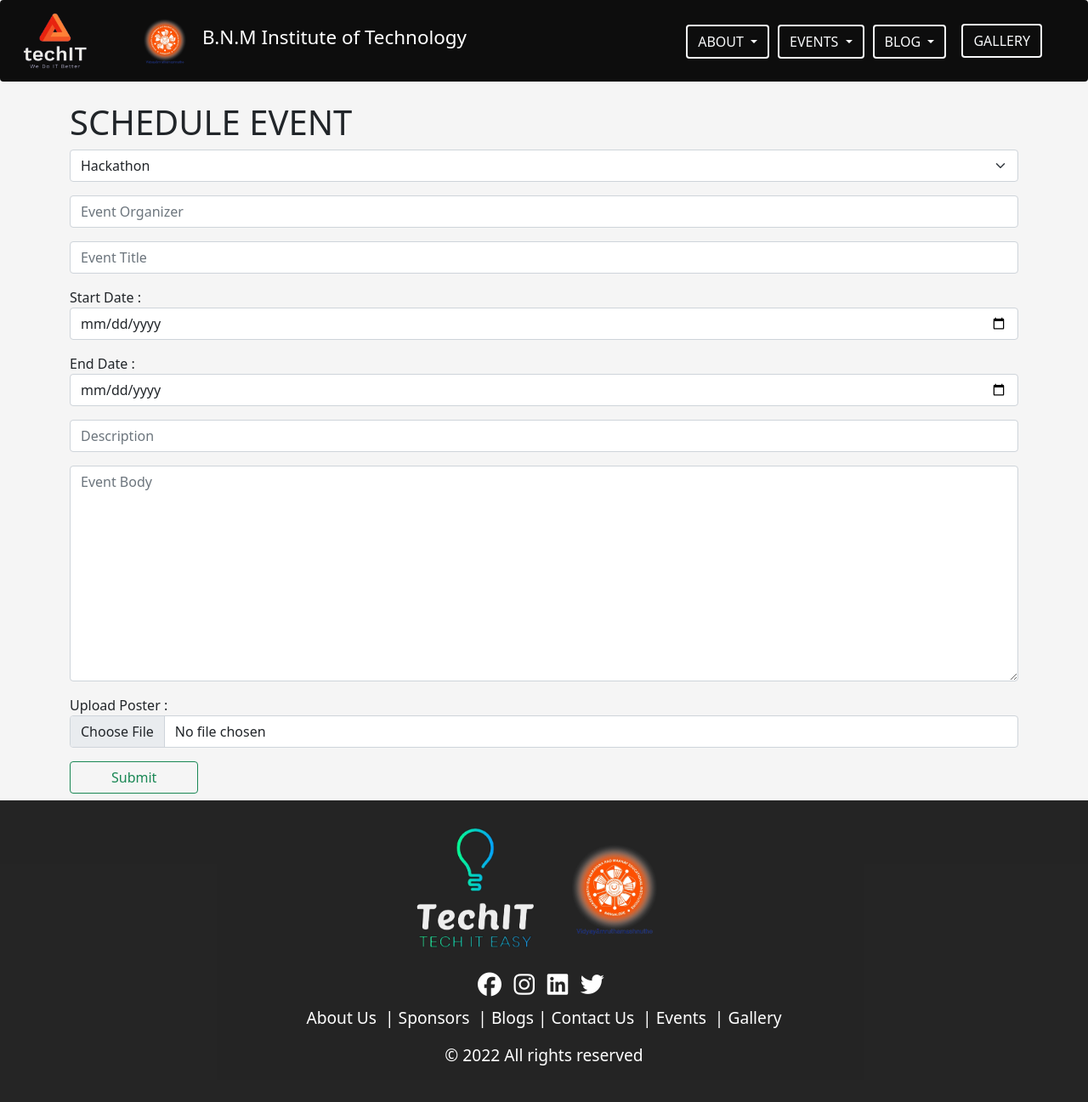
After one commit to anish2272002/techit, a Django app: page /event/create/ in a window 1280 px wide. The commit adds this page. Shown: the whole page at 85% size. Run offline with Django 4.2, Linux system fonts and the light colour scheme; some libraries are stand-ins or nearby versions.

Commit message:
Schedule event

```diff
--- /dev/null
+++ b/eventapp/forms.py
@@ -0,0 +1,54 @@
+from django import forms
+from .models import EventModel
+
+class EventCreateForm(forms.ModelForm):
+    class Meta:
+        model=EventModel
+        fields=("eventType","organizer","title","startDate","endDate","description","body","picture")
+        labels={
+            "eventType":"",
+            "organizer":"",
+            "startDate":"Start Date ",
+            "endDate":"End Date ",
+            "title":"",
+            "description":"",
+            "body":"",
+            "picture":"Upload Poster "
+        }
+        widgets={
+            'eventType':forms.Select(attrs={
+                'class':'form-select',
+                'placeholder':'Event Type'
+            }),
+            'organizer':forms.TextInput(attrs={
+                'class':'form-control',
+                'placeholder':'Event Organizer'
+            }),
+            'startDate':forms.DateInput(format=('%d-%m-%Y'),attrs={
+                'type': 'date',
+                'class':'form-control',
+                'placeholder':'Start Date'
+            }),
+            'endDate':forms.DateInput(format=('%d-%m-%Y'),attrs={
+                'type': 'date',
+                'class':'form-control ',
+                'placeholder': 'End Date'
+            }),
+            'title':forms.TextInput(attrs={
+                'class':'form-control',
+                'placeholder':'Event Title'
+            }),
+            'description':forms.TextInput(attrs={
+                'class':'form-control',
+                'placeholder':'Description'
+            }),
+            'picture':forms.FileInput(attrs={
+                'class':'form-control',
+                'placeholder':'Event Image'
+            }),
+            'body':forms.Textarea(attrs={
+                'class':'form-control',
+                'placeholder':'Event Body',
+                'rows':'10'
+            }),
+        }
--- a/eventapp/models.py
+++ b/eventapp/models.py
@@ -1,12 +1,10 @@
-from select import select
 from django.db import models
-from django.forms import ImageField
 
 class EventModel(models.Model):
     id=models.BigAutoField(primary_key=True)
-    eventType = models.CharField(max_length=256,choices=[('Hackathon','Hackathon'),('Workshop','Workshop'),('Competition','Competition')])
-    startDateTime = models.DateTimeField()
-    endDateTime = models.DateTimeField()
+    eventType = models.CharField(max_length=256,choices=[('Hackathon','Hackathon'),('Workshop','Workshop'),('Competition','Competition')],default='Hackathon')
+    startDate = models.DateField()
+    endDate = models.DateField()
     organizer = models.CharField(max_length=256)
     title = models.CharField(max_length=256)
     description = models.CharField(max_length=256)
--- /dev/null
+++ b/eventapp/templates/eventcreate.html
@@ -0,0 +1,12 @@
+{% extends "base.html" %}
+{% load static %}
+{% block content %}
+    <div class="container" style="margin-top:120px;">
+        <h1>SCHEDULE EVENT</h1>
+        <form method="POST" enctype="multipart/form-data">
+            {% csrf_token %}
+            {{form.as_p}}
+            <label class="form-label"><input type="submit" class="btn btn-outline-success px-5"/></label>
+        </form>
+    </div>
+{% endblock %}
--- a/eventapp/templates/eventlist.html
+++ b/eventapp/templates/eventlist.html
@@ -7,8 +7,8 @@
             <div id="eventschedule" class="row my-3 rounded align-items-center bg-white" style="min-height:250px;">
                 <div class="col-md-3 bg-dark rounded p-3 text-white">
                     <h5>
-                        FROM: {{ event.startDateTime|date:"D d M Y" }}&nbsp;{{ event.startDateTime|time:"f A" }}<br>
-                        TO: {{ event.endDateTime|date:"D d M Y" }}&nbsp;{{ event.endDateTime|time:"f A" }}
+                        FROM: {{ event.startDate|date:"D d M Y" }}&nbsp;<br>
+                        TO: {{ event.endDate|date:"D d M Y" }}&nbsp;
                     </h5>
                     <h5>{{ event.eventType }}</h5>
                 </div>
@@ -26,7 +26,7 @@
             </a>
         {% endfor %}
         <div class="my-4 text-center">
-            <button class="btn btn-lg btn-success">SCHEDULE EVENT</button>
+            <a href="{% url 'event:eventcreate' %}"><button class="btn btn-lg btn-success">SCHEDULE EVENT</button></a>
         </div>
     </div>
 {% endblock %}
--- a/eventapp/urls.py
+++ b/eventapp/urls.py
@@ -1,10 +1,11 @@
 from django.urls import path
-from .views import EventListView,EventDetailView,EventDeleteView
+from .views import EventCreateView,EventListView,EventDetailView,EventDeleteView
 
 app_name="event"
 
 urlpatterns = [
     path('',EventListView.as_view(),name="eventlist"),
+    path('create/',EventCreateView.as_view(),name="eventcreate"),
     path('detail/<int:pk>',EventDetailView.as_view(),name="eventdetail"),
     path('delete/<int:pk>',EventDeleteView.as_view(),name="eventdelete"),
 ]
--- a/eventapp/views.py
+++ b/eventapp/views.py
@@ -1,10 +1,28 @@
 from django.http import HttpResponseRedirect
 from django.shortcuts import get_object_or_404, render
 from django.urls import reverse,reverse_lazy
+
+from django.views import View
 from django.views.generic.list import ListView
 from django.views.generic.detail import DetailView
 from django.views.generic.edit import DeleteView
+
 from .models import EventModel
+from .forms import EventCreateForm
+
+class EventCreateView(View):
+    template_name = "eventcreate.html"
+    def get(self,request):
+        return render(request,self.template_name,{'form':EventCreateForm()})
+    def post(self,request):
+        form=EventCreateForm(request.POST,request.FILES)
+        if(form.is_valid()):
+            obj=form.save(commit=False)
+            obj.picture=form.cleaned_data['picture']
+            obj.save()
+            return HttpResponseRedirect(reverse("event:eventlist"))
+        else:
+            return render(request,self.template_name,{'form':form})
 
 class EventListView(ListView):
     model=EventModel
--- a/templates/base.html
+++ b/templates/base.html
@@ -57,7 +57,7 @@
                         </button>
                         <ul class="dropdown-menu">
                             <li><a href="{% url 'event:eventlist' %}"><button class="dropdown-item">&nbsp;List Events</button></a></li>
-                            <li><a href="#"><button class="dropdown-item">&nbsp;Schedule Events</button></a></li>
+                            <li><a href="{% url 'event:eventcreate' %}"><button class="dropdown-item">&nbsp;Schedule Events</button></a></li>
                             <li><a href="#"><button class="dropdown-item">&nbsp;List Competitions</button></a></li>
                             <li><a href="#"><button class="dropdown-item">&nbsp;Schedule Competitions</button></a></li>
                         </ul>
```
Also changed, not shown: mainapp/templates/index.html (+27 -11 lines), eventapp/migrations/0002_remove_eventmodel_enddatetime_and_more.py (added).
